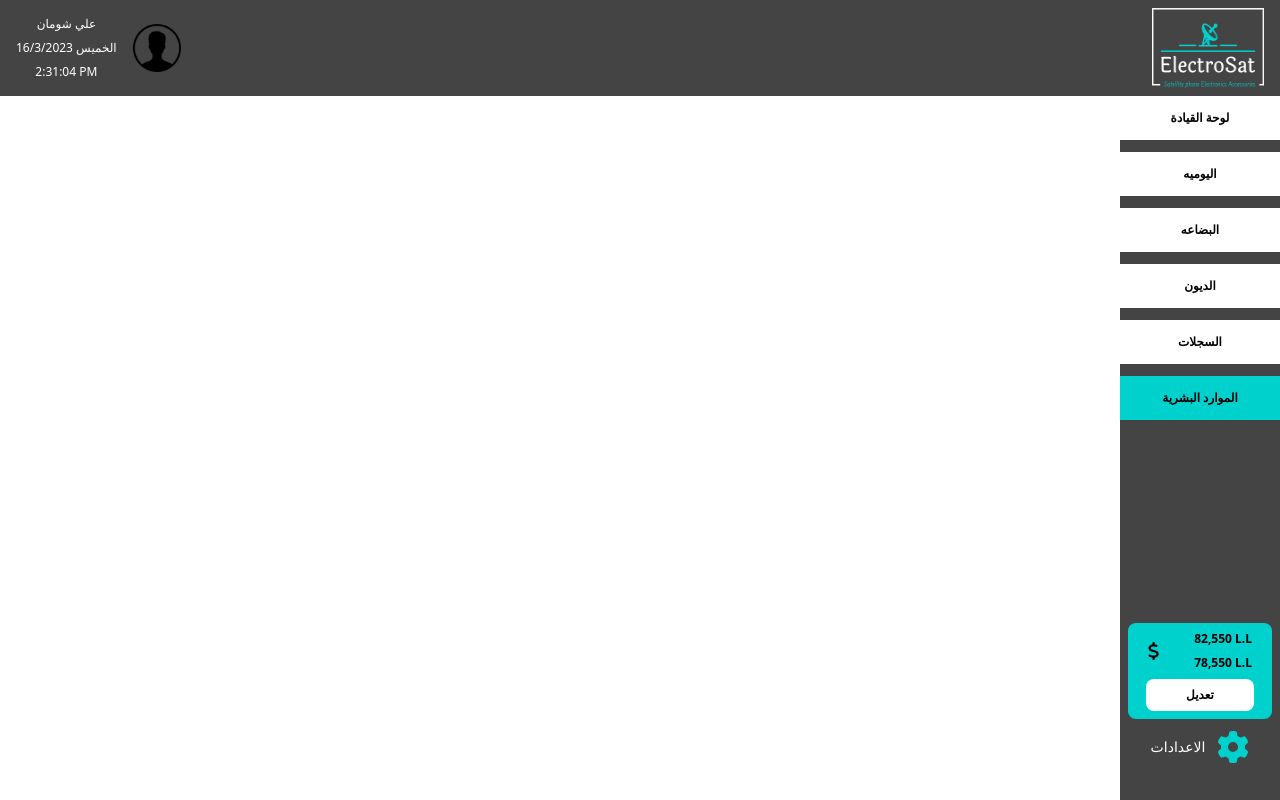
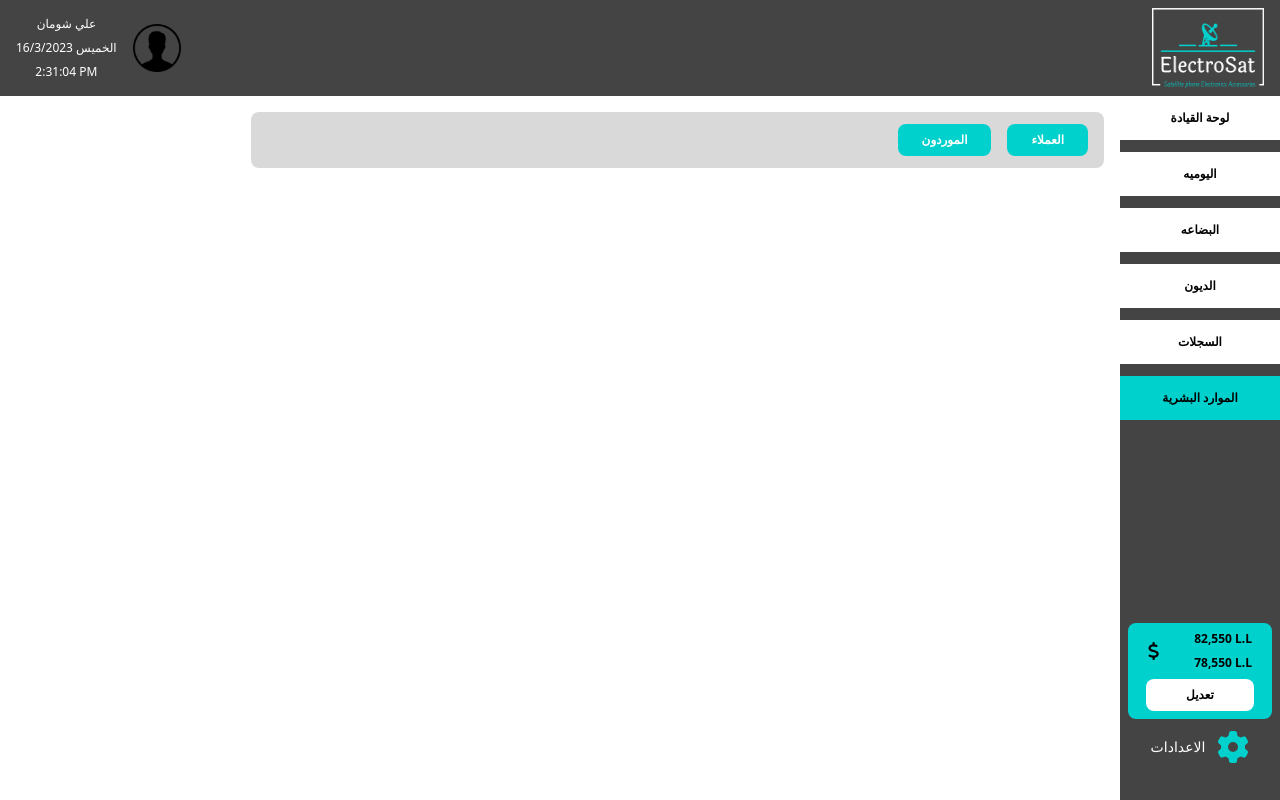
Before and after one commit to aliShouman0/electro-sat, a React (Create React App) app in the folder electro-sat/: page /hr in a window 1280 px wide. Built offline with nearby package versions, Linux system fonts and the light colour scheme.

Commit message:
Frontend:Adding main section and topbar

```diff
--- a/electro-sat/src/pages/HR/HR.jsx
+++ b/electro-sat/src/pages/HR/HR.jsx
@@ -1,7 +1,21 @@
-import React from "react";
+import React, { useState } from "react";
 
 function HR() {
-  return <div>HR</div>;
+  return (
+    <>
+      {" "}
+      <main className="fixed  w-[80%] h-full overflow-y-auto overflow-x-hidden    top-28  right-44 flex flex-col items-end">
+        <div className="top-bar bg-greyBar h-14 py-2 w-5/6  rounded-lg flex items-center  justify-end font-bold  mb-3 text-white">
+          <button className="bg-secondary mr-4 py-2 px-6   text-xs  rounded-lg hover:opacity-60 hover:font-semibold hover:text-sm transition-all	    ">
+            الموردون
+          </button>
+          <button className="bg-secondary mr-4 py-2 px-6   text-xs  rounded-lg hover:opacity-60 hover:font-semibold hover:text-sm transition-all	    ">
+            العملاء
+          </button>
+        </div>
+      </main>
+    </>
+  );
 }
 
 export default HR;
```
